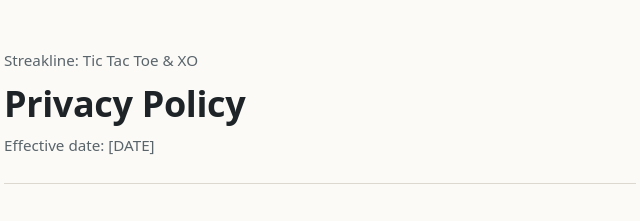
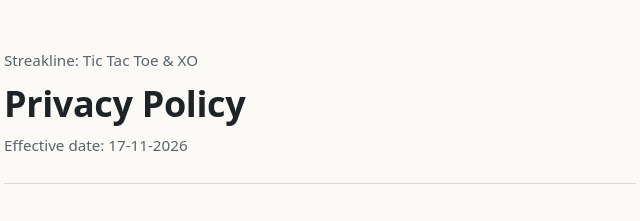
Before and after one commit to panabotics-dev/Streakline-privacyPolicy, a plain HTML site: page index.html in a window 1280 px wide. Shown: the top 221 px of the page, 320-960 px from the left. Drawn offline with Linux system fonts and the light colour scheme.

Commit message:
Update effective date in privacy policy

```diff
--- a/index.html
+++ b/index.html
@@ -79,7 +79,7 @@
   <header>
     <p class="app">Streakline: Tic Tac Toe &amp; XO</p>
     <h1>Privacy Policy</h1>
-    <p class="updated">Effective date: [DATE]</p>
+    <p class="updated">Effective date: 17-11-2026</p>
   </header>
 
   <p>Streakline: Tic Tac Toe &amp; XO ("Streakline" or "the app") is a Tic Tac Toe game with local game progress, customizable settings and advertising. It is provided by Panabotics ("we", "us", "our"). This Privacy Policy explains how information is handled when you use the app.</p>
```
